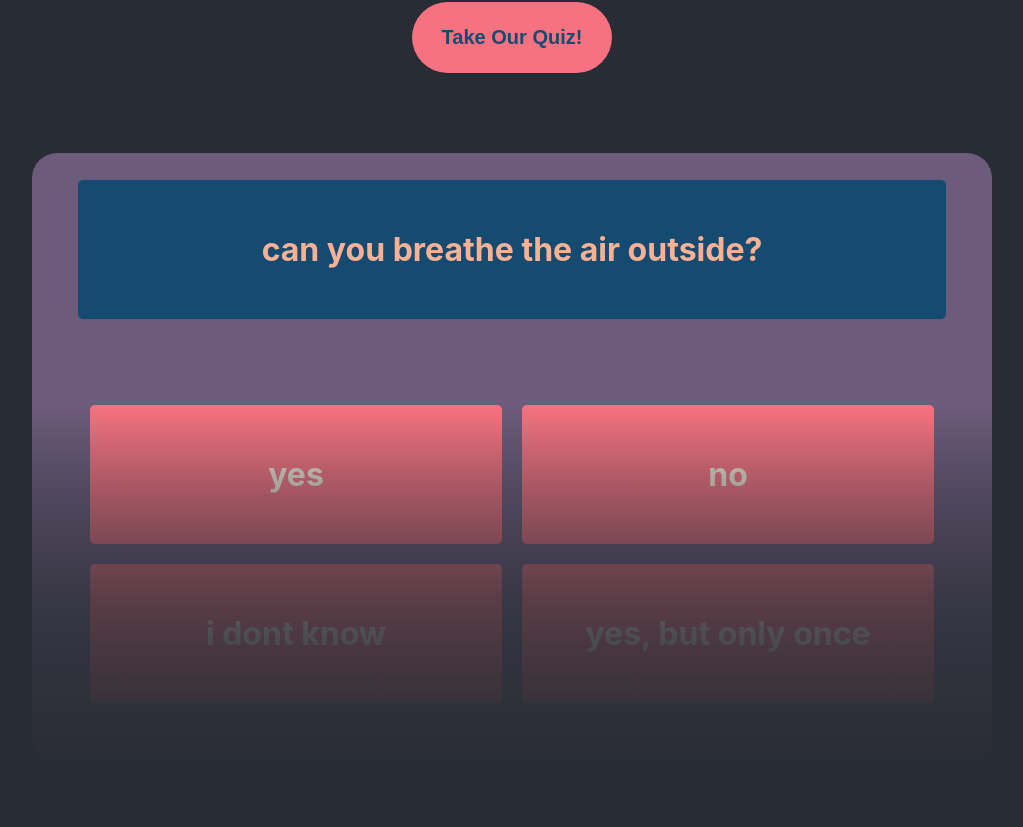
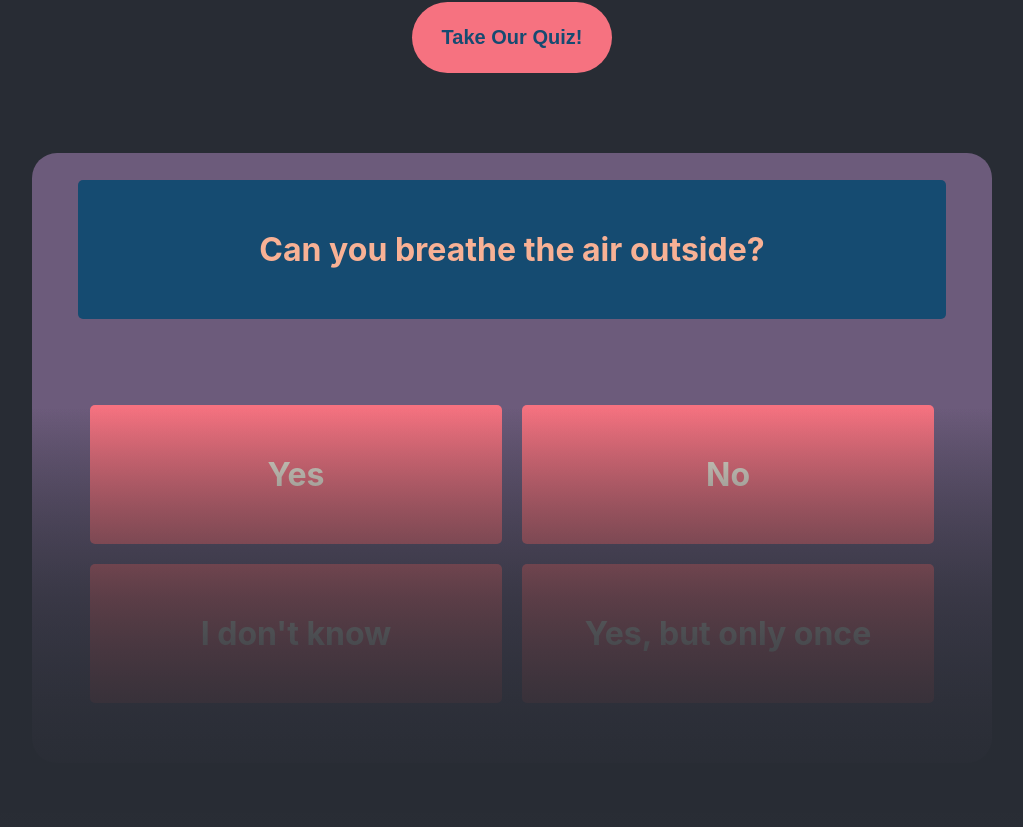
Before and after one commit to timidgeek/spacequiz, a React (Create React App) app in the folder client/: page / in a window 1280 px wide. Shown: the part 553-1380 px from the top of the page, without its empty margins (128-1151 px from the left). Built offline with nearby package versions, Linux system fonts and the light colour scheme.

Commit message:
logging in changes the page

```diff
--- a/client/src/components/Landing.css
+++ b/client/src/components/Landing.css
@@ -9,21 +9,21 @@ button {
     line-height: normal;
   }
 
-  button.primary {
+.primary {
     color: var(--background);
     background-color: var(--primary);
   }
-  button.secondary {
+.secondary {
     color: var(--text);
     background-color: var(--plum);
   }
-  button.primary:hover {
+.primary:hover {
     background-color: var(--secondary);
   }
-  button.secondary:hover {
+.secondary:hover {
     background-color: var(--primary);
   }
-  button.primary.cta {
+.primary.cta {
     margin: 30px 0;
     font-size: 20px;
     padding: 24px 30px;
--- a/client/src/components/Landing.js
+++ b/client/src/components/Landing.js
@@ -1,14 +1,16 @@
 import hero from '../images/hero_logo.png';
 import './Landing.css';
 import { LogInOverlay, SignUpOverlay } from './LandingOverlays.js'
-import QuizQuestionComponent from './quizQuestion.js';
+import Quiz from './Quiz.js';
 import './notLoggedIn.css'
 
 function Landing() {
   function turnOnOverlay() {
+    window.scrollTo(0,0);
     document.querySelector(".overlayWrapper").style.display = "flex";
   }
   function turnOnSignUp() {
+    window.scrollTo(0,0);
     document.querySelector(".overlayWrapper#signUp").style.display = "flex";
   }
   return (
@@ -16,8 +18,9 @@ function Landing() {
       <header className="App-header">
         <img src={hero} className="hero-logo" alt="are you: Lost in Space?" />
         <button className="primary cta">Take Our Quiz!</button>
-        <QuizQuestionComponent />
-        <div className="notLoggedIn"></div>
+        <div id="quizWrapper">
+          <Quiz />
+        </div>
         <div className="notLoggedInButtons">
           <button className="primary" onClick={turnOnOverlay}>Log in</button>
           <p>or</p>
--- a/client/src/components/LandingOverlays.css
+++ b/client/src/components/LandingOverlays.css
@@ -32,6 +32,10 @@
   right: 35px;
   font-size: 30px;
   cursor: pointer;
+}
+.theX:hover {
+  color: var(--primary);
+
 }
 
 form {
--- a/client/src/components/LandingOverlays.js
+++ b/client/src/components/LandingOverlays.js
@@ -40,6 +40,13 @@ function LogInOverlay() {
         },
         body: JSON.stringify(user)
       })
+      .then(res => {
+        console.log(res.json());
+        document.querySelector(".notLoggedInWrapper").style.display = "none";
+        document.querySelector(".loggedInWrapper").style.display = "flex";
+        closeOverlay();
+        document.querySelector(".notLoggedInButtons").style.display ="none";
+      })
       .catch(err => console.log(err))
     }
   return (
@@ -68,7 +75,7 @@ function LogInOverlay() {
               onChange={(e) => updateForm({ password: e.target.value })}
               />
           </label>
-          <input type="submit" value="Log in"/>
+          <input className="primary" type="submit" value="Log in"/>
         </form>
     </div>
   );
@@ -182,7 +189,7 @@ function SignUpOverlay() {
           <div id="imageOptions">
           {chooseAvatarComponent()}
           </div>
-          <input type="submit" value="Sign up" />
+          <input className="primary" type="submit" value="Sign up" />
         </form>
     </div>
   );
--- /dev/null
+++ b/client/src/components/Quiz.js
@@ -0,0 +1,21 @@
+import QuizQuestionComponent from './quizQuestion.js';
+import './notLoggedIn.css'
+import quizData from './quizlogic.js';
+
+
+const questionOne = quizData[0];
+function Quiz() {
+    return (
+        <div>
+            <div className="notLoggedInWrapper">
+                <QuizQuestionComponent question={questionOne}/>
+                <div className="notLoggedIn"></div>
+            </div>
+            <div className="loggedInWrapper" style={{display: "none"}}>
+                {quizData.map(question => {return <QuizQuestionComponent question={question}/>})}
+            </div>
+        </div>
+    );
+}
+
+export default Quiz;
--- a/client/src/components/notLoggedIn.css
+++ b/client/src/components/notLoggedIn.css
@@ -1,9 +1,10 @@
 .notLoggedIn {
-    height: 100vh;
-    width: 100vw;
+    height: 100%;
+    width: 100%;
     background: linear-gradient(180deg, rgba(40, 44, 52, 0.00) 0%, rgba(40, 44, 52, 0.50) 23.96%, #282C34 53.65%), linear-gradient(180deg, rgba(40, 44, 52, 0.00) 0%, rgba(40, 44, 52, 0.50) 23.96%, #282C34 53.65%);
     position: absolute;
     bottom: -120%;
+    left: 0;
 }
 
 .notLoggedInButtons {
@@ -14,3 +15,10 @@
     align-items: center;
     justify-content: center;
 }
+
+.loggedInWrapper {
+    display: flex;
+    flex-direction: column;
+    align-items: center;
+    justify-content: center;
+}
--- a/client/src/components/quizQuestion.js
+++ b/client/src/components/quizQuestion.js
@@ -1,16 +1,8 @@
 import "./quizQuestion.css";
 
-const quizQuestion = {
-    question: "can you breathe the air outside?",
-    answers: [
-        {answer: "yes", value: 0},
-        {answer: "no", value: 8},
-        {answer: "i dont know", value: 5},
-        {answer: "yes, but only once", correct: 10}
-    ]
-}
 
-function QuizQuestionComponent() {
+function QuizQuestionComponent(props) {
+    const quizQuestion = props.question;
     return (
         <div className="questionWrapper">
             <h2 className="question">{quizQuestion.question}</h2>
@@ -18,7 +10,7 @@ function QuizQuestionComponent() {
                 {quizQuestion.answers.map(answer => {
                     return (
                         <li className="answer">
-                            <input type="radio" name="answer" value={answer.value} />
+                            <input type="radio" name="answer" value={answer.weight} />
                             {answer.answer}
                         </li>
                     )
--- a/client/src/components/quizlogic.js
+++ b/client/src/components/quizlogic.js
@@ -138,3 +138,6 @@ function simulateQuiz() {
 
 // Run the simulated quiz
 simulateQuiz();
+
+
+export default quizData;
```
